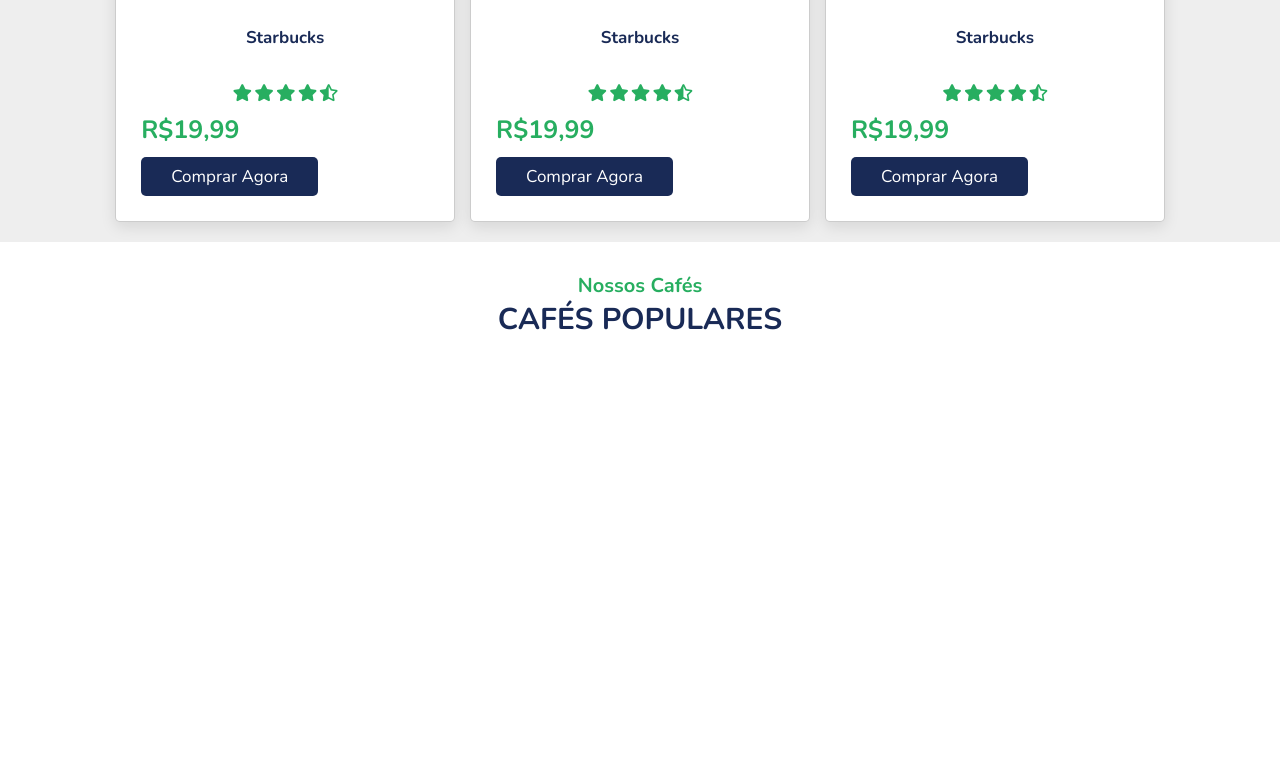
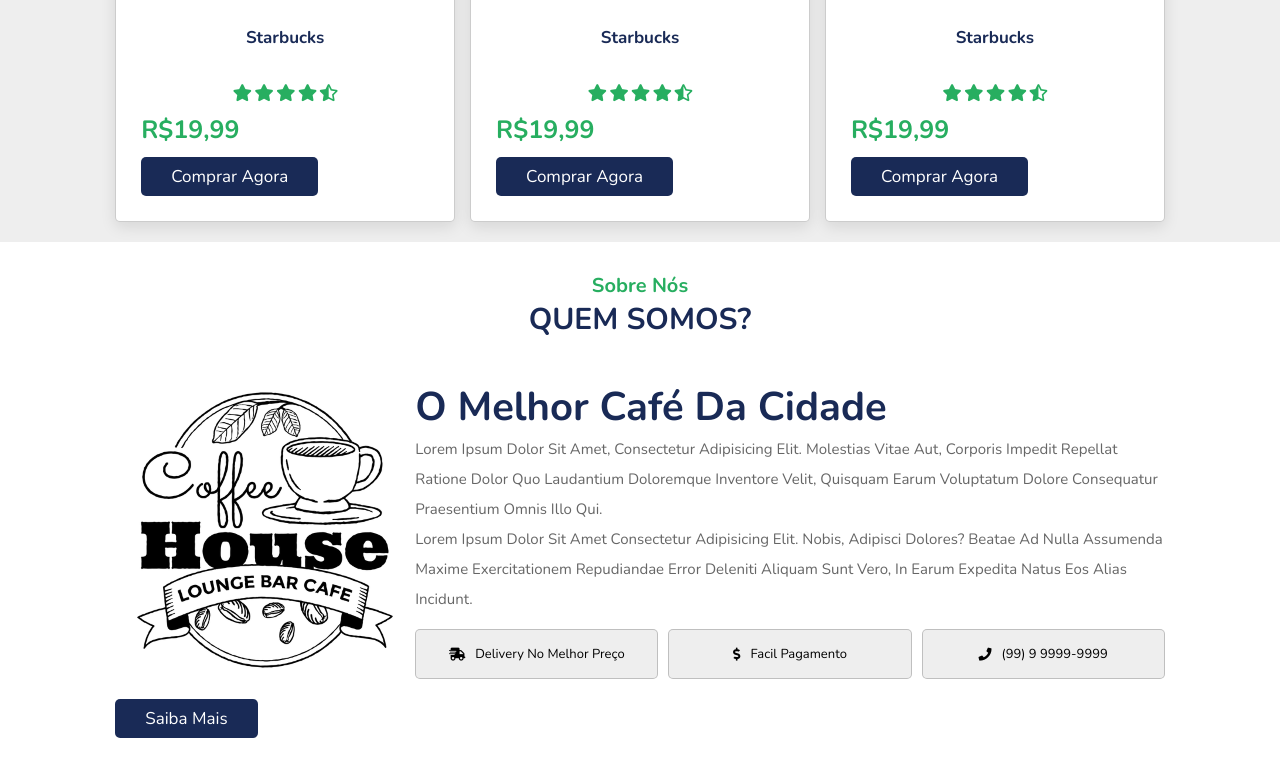
Before and after one commit to DaviMaroto/Site-Produtos, a plain HTML site: page index.html in a window 1280 px wide. Shown: the part 1465-2223 px from the top of the page. Before the commit the page ends 1845 px from the top, so only its background shows below. Drawn offline with nearby package versions, Linux system fonts and the light colour scheme.

Commit message:
finalização da pagina sobre

```diff
--- a/css/style.css
+++ b/css/style.css
@@ -6,7 +6,6 @@
     --light-color: #666;
     --box-shadow:0 .5rem 1.5rem rgba(0,0,0,.1)
 }
-
 *{
     font-family: 'Nunito', sans-serif;
     margin:0; padding:0;
@@ -16,7 +15,6 @@
     text-transform: capitalize;
     transition: all .2s linear;
 }
-
 html{
     font-size: 62.5%;
     overflow-x: hidden;
@@ -72,11 +70,9 @@
     font-size: 2.5rem;
     font-weight: bolder;
 }
-
 header .logo i{
     color: var(--green);
 }
-
 header .navbar a{
     font-size: 1.7rem;
     border-radius: .5rem;
@@ -89,7 +85,6 @@
     color: #FFF;
     background: var(--green) ;
 }
-
 header .icons i,
 header .icons a{
     cursor: pointer;
@@ -114,7 +109,6 @@
 header .icons #menu-bars{
     display:none
 }
-
 #search-form{
     position: fixed;
     top: -110%; left: 0;
@@ -259,6 +253,64 @@
     margin-right: 1rem;
     font-size: 2.5rem;
 }
+.sobre .row{
+    display: block;
+    flex-wrap: wrap;
+    gap: 1.5rem;
+}
+.sobre .row .image{
+    display: flex;
+    justify-content: center;
+    align-content: center;
+    float: left;
+}
+.sobre .row .content{
+    margin-top: 20px;
+    flex: 1 1 1.45;
+}
+.sobre .row .content h3{
+    color: var(--black);
+    font-size: 4rem;
+
+}
+.sobre .row .content p{
+    color: var(--light-color);
+    font-size: 1.5rem;
+    line-height: 2;
+}
+.sobre .row .content .icons-container{
+    display: flex;
+    gap: 1rem;
+    flex-wrap: wrap;
+    padding: 1rem 0;
+    margin-top: .5rem;
+}
+.sobre .row .content .icons-container .icons{
+    background: #eee;
+    border-radius: .5rem;
+    border: .1rem solid rgba(0,0,0,.2);
+    display: flex;
+    align-items: center;
+    justify-content: center;
+    gap: 1rem;
+    flex:1.1 17rem;
+    padding: 1.5rem 1rem;
+}
+.sobre .row .content .icons-container .icons i{
+    font-size: 1.3rem;
+    color: #000000;
+}
+.sobre .row .content .icons-container .icons span{
+    font-size: 1.3rem;
+    color: #000000;
+}
+
+
+
+
+
+
+
 
 
 
--- a/index.html
+++ b/index.html
@@ -22,7 +22,7 @@
         <nav class="navbar">
             <a class="active" href="#home">HOME</a>
             <a href="#loja">LOJA</a>
-            <a href="#Quem Somos">QUEM SOMOS</a>
+            <a href="#sobre">SOBRE</a>
             <a href="#menu">MENU</a>
             <a href="#pedidos">PEDIDOS</a>
         </nav>
@@ -195,9 +195,35 @@
         </div>
     </section>
 
-    <section class="about" id="about">
-        <h3 class="sub-heading">nossos cafés</h3>
-        <h1 class="heading">cafés populares</h1>
+    <section class="sobre" id="sobre">
+        <h3 class="sub-heading">sobre nós</h3>
+        <h1 class="heading">Quem Somos?</h1>
+
+        <div class="row">
+            <div class="image">
+                <img src="img/cafeteria.png" alt="imgem sobre nós">
+            </div>
+            <div class="content">
+                <h3>O melhor café da cidade</h3>
+                <p>Lorem ipsum dolor sit amet, consectetur adipisicing elit. Molestias vitae aut, corporis impedit repellat ratione dolor quo laudantium doloremque inventore velit, quisquam earum voluptatum dolore consequatur praesentium omnis illo qui.</p>
+                <p>Lorem ipsum dolor sit amet consectetur adipisicing elit. Nobis, adipisci dolores? Beatae ad nulla assumenda maxime exercitationem repudiandae error deleniti aliquam sunt vero, in earum expedita natus eos alias incidunt.</p>
+                <div class="icons-container">
+                    <div class="icons">
+                        <i class="fas fa-shipping-fast"></i>
+                        <span>Delivery no melhor preço</span>
+                    </div>
+                    <div class="icons">
+                        <i class="fas fa-dollar-sign"></i>
+                        <span>facil pagamento</span>
+                    </div>
+                    <div class="icons">
+                        <i class="fas fa-phone"></i>
+                        <span>(99) 9 9999-9999</span>
+                    </div>
+                </div>
+                <a href="#" class="btn">saiba mais</a>
+            </div>
+        </div>
     </section>
 
 
```
Also changed, not shown: img/cafeteria.png (added).
